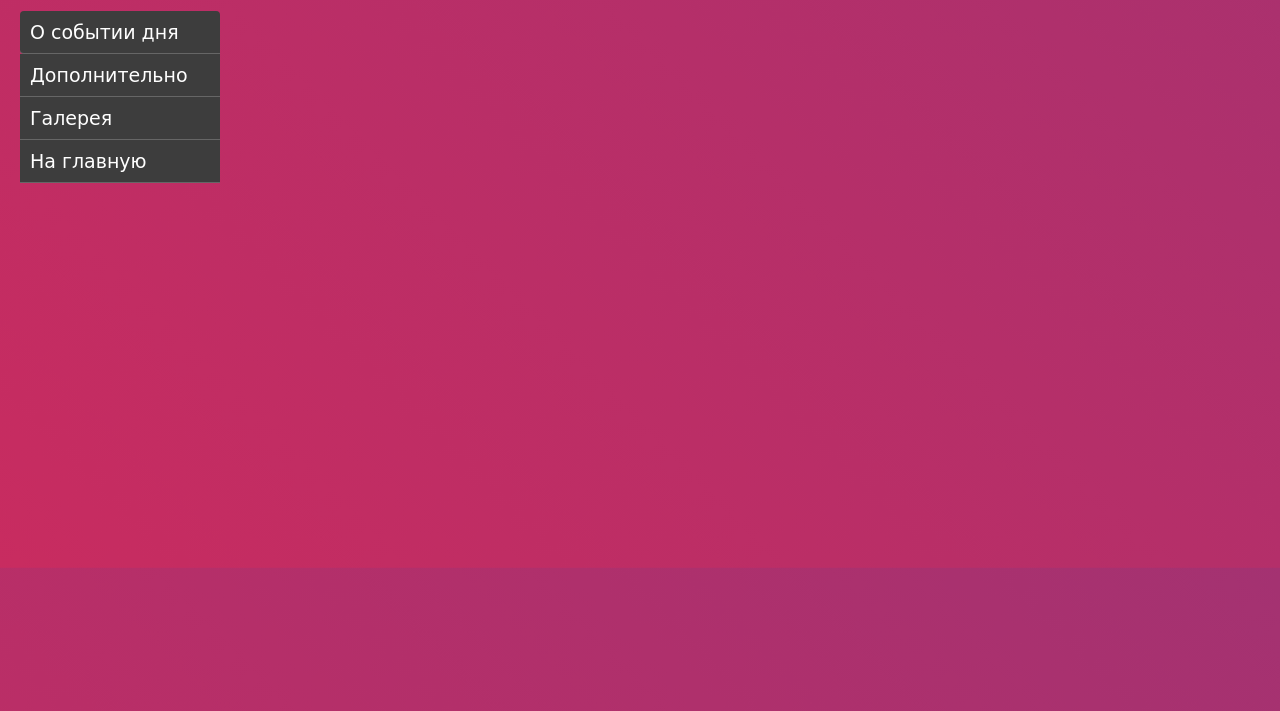
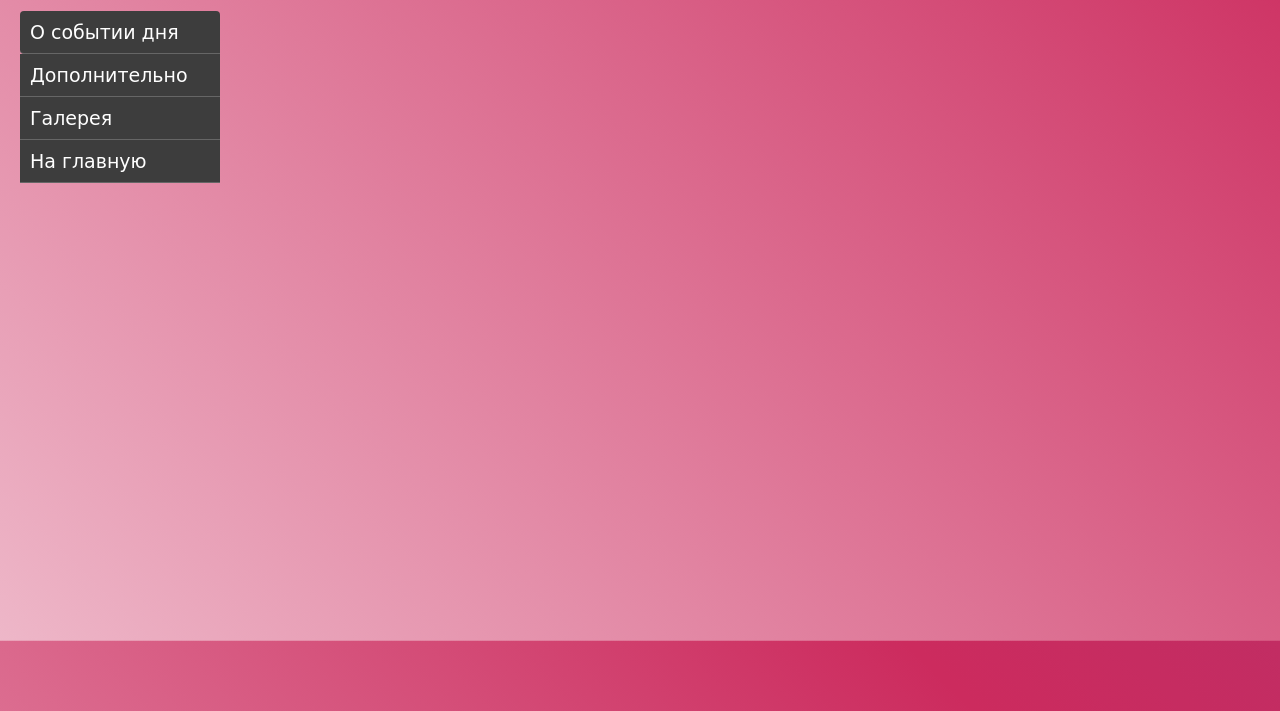
Before and after one commit to IgorSedlov/istoria2, a plain HTML site: page content/menu.html in a window 1280 px wide. Shown: the part 89-800 px from the top of the page. Drawn offline with Linux system fonts and the light colour scheme; a web font is replaced by a local one.

Commit message:
Add files via upload

```diff
--- a/4css/body.css
+++ b/4css/body.css
@@ -1,9 +1,9 @@
 
 body {
   margin: 0;
-  background: linear-gradient(45deg, #cc2b5e, #753a88);
-    background-size: 350% 350%;
-    animation: gradient 6s ease infinite;
+  background: linear-gradient(45deg, #FFFFFF, #cc2b5e, #753a88);
+    background-size: 400% 400%;
+    animation: gradient 7s ease infinite;
 }
 
 @keyframes gradient {
--- a/4css/body1.css
+++ b/4css/body1.css
@@ -1,8 +1,8 @@
 
 body {
   margin: 0;
-  background: linear-gradient(75deg, #FFFFFF, #6DD5FA, #2980B9);
-    background-size: 400% 400%;
+  background: linear-gradient(75deg, #FFFFFF, #6DD5FA, #2980B9, #753a88);
+    background-size:500% 500%;
     animation: gradient 14s ease infinite;
 }
 
```
